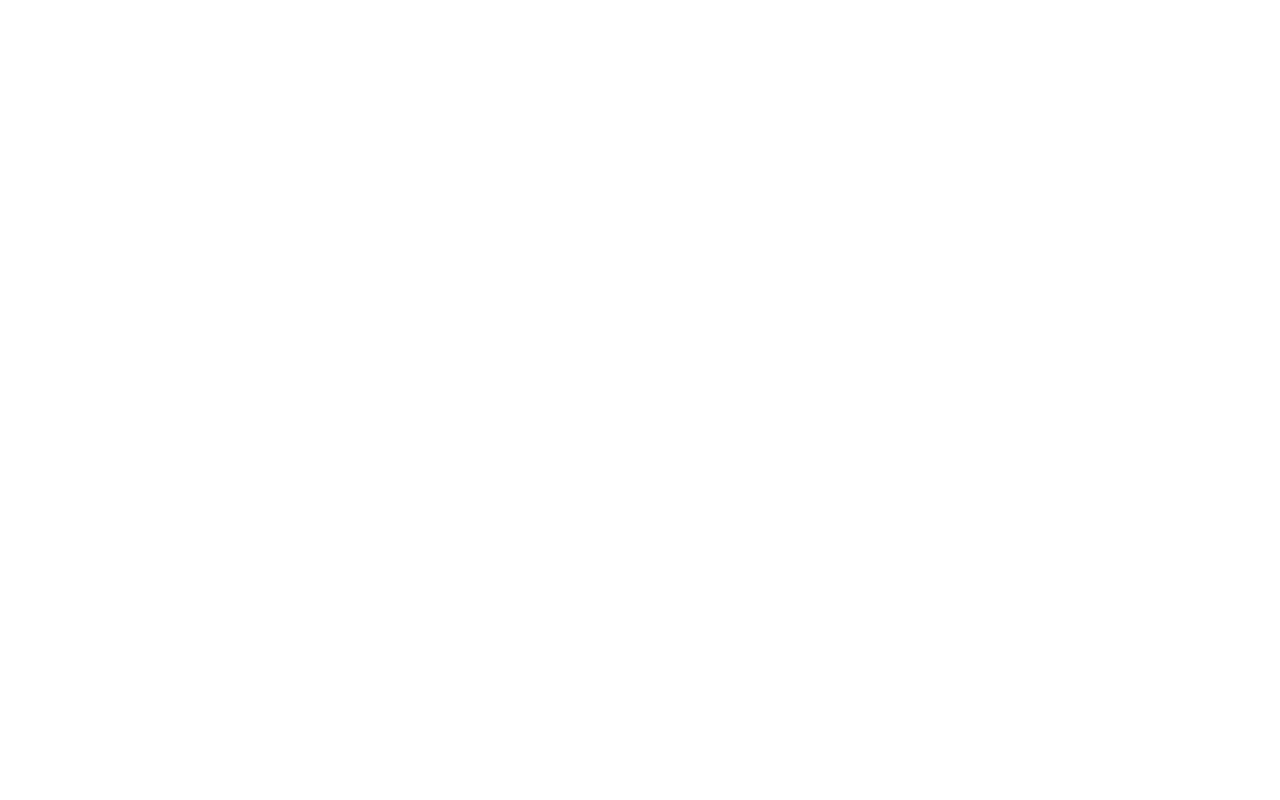
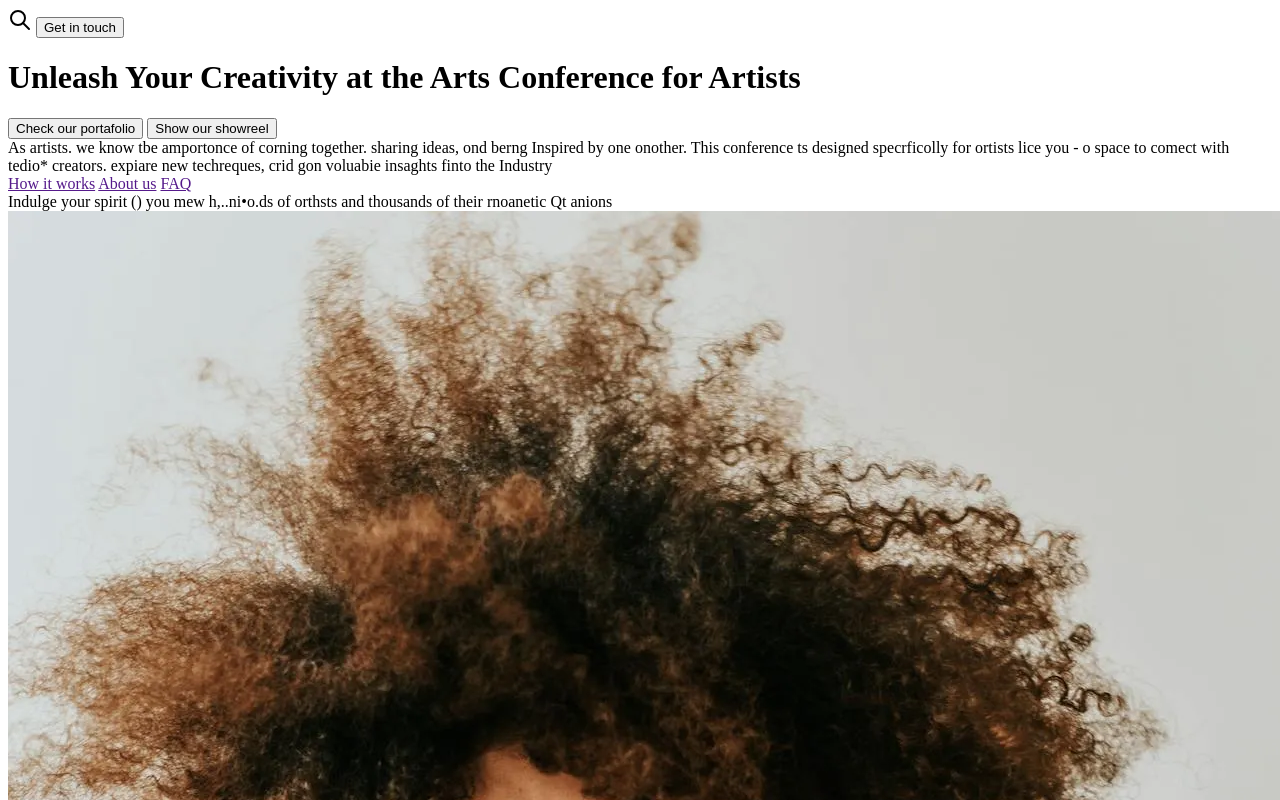
Before and after one commit to isaacgh0/git-exercise, a plain HTML site: page index.html in a window 1280 px wide. Shown: the top 800 px of the page. Drawn offline with Linux system fonts and the light colour scheme.

Commit message:
v1 empezo a promagar la pagina home, en el index.html

```diff
--- a/index.html
+++ b/index.html
@@ -9,5 +9,66 @@
 </head>
 <body>
 
+    <div>
+
+      <div>
+        <div>
+          <div>
+            <img src="./src/assets/icons/search.svg" alt="">
+            <button>
+              Get in touch
+            </button>
+          </div>
+          <div>
+            <h1>
+              Unleash Your Creativity at the Arts Conference for Artists
+            </h1>
+            <div>
+              <button>
+                Check our portafolio
+              </button>
+              <button>
+                Show our showreel
+              </button>
+            </div>
+          </div>
+          <div>
+            <span>
+              As artists. we know tbe amportonce of corning together. sharing ideas, ond berng Inspired by one onother. This conference ts designed specrficolly for ortists lice you - o space to comect with tedio* creators. expiare new techreques, crid gon voluabie insaghts finto the Industry
+            </span>
+            <div>
+              <a href="">How it works</a>
+              <a href="">About us</a>
+              <a href="">FAQ</a>
+            </div>
+          </div>
+        </div>
+
+        <div>
+          <div>
+            <div>
+              <span>
+                Indulge your spirit () you mew h,..ni•o.ds of orthsts and thousands of their rnoanetic Qt anions
+              </span>
+              <img src="" alt="">
+            </div>
+          </div>
+          <div>
+            <div>
+              <div>
+                <img src="./src/assets/images/pexels-guilhermealmeida-1858175.webp" alt="">
+                <img src="./src/assets/images/pexels-creationhill-1681010.webp" alt="">
+                <img src="" alt="./src/assets/images/pexels-olly-774909.webp">
+              </div>
+            </div>
+            <div>
+
+            </div>
+
+          </div>
+        </div>
+
+    </div>
+
 </body>
 </html>
```
